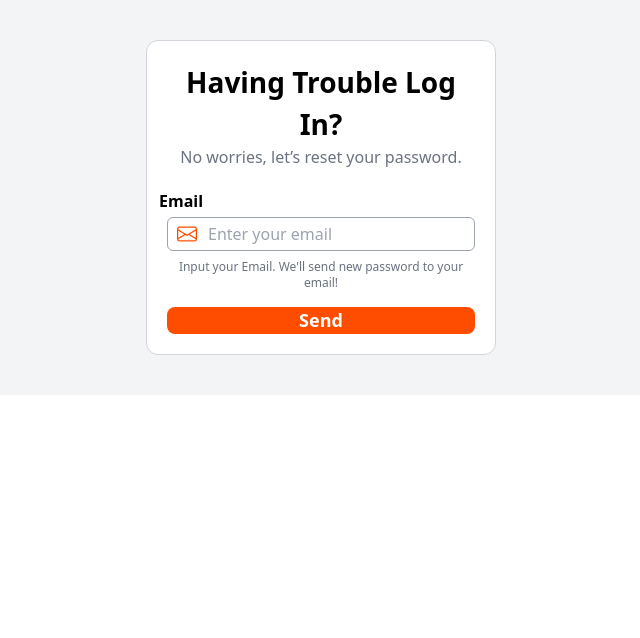
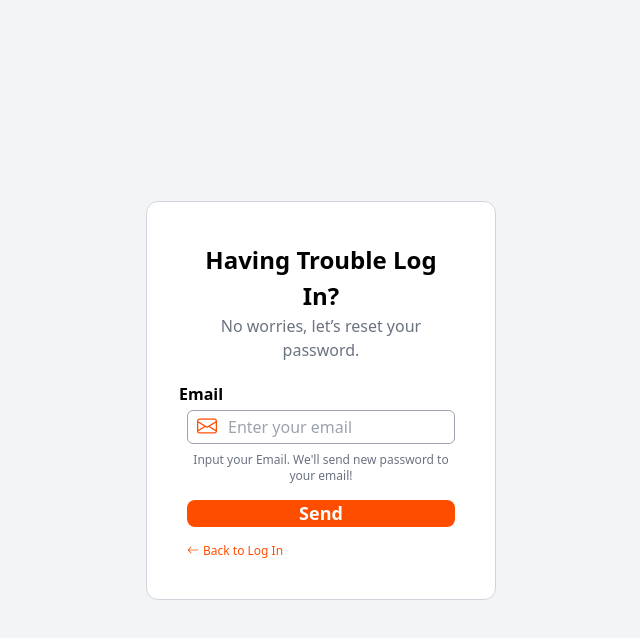
Before and after one commit to NguyenTAnh2005/New_Front_WEB, a React (Vite) app in the folder frontend/: page /forgot-password in a window 1280 px wide. Shown: the top 638 px of the page, without its empty margins (319-959 px from the left). Built offline with nearby package versions, Linux system fonts and the light colour scheme.

Commit message:
New Update

```diff
--- a/frontend/src/components/login_signup_forgotpass/forgotpassword.jsx
+++ b/frontend/src/components/login_signup_forgotpass/forgotpassword.jsx
@@ -1,6 +1,6 @@
 import { Input } from "./input"
-import { useEffect, useRef, useState } from "react"
-import { Link, useNavigate } from "react-router-dom";
+import { useState } from "react"
+import { useNavigate, Link } from "react-router-dom";
 export function ForgotPassword() {
     const [showModal, setShowModal] = useState(false);
     const navigate = useNavigate();
@@ -12,10 +12,10 @@ export function ForgotPassword() {
 
 
     return (
-        <div className="flex items-center animate__animated animate__fadeIn">
-            <div method="post" className="w-full text-gray-500 max-w-[350px] px-5 py-5 my-10 rounded-xl border-gray-300 border-[1px] mx-auto bg-white">
+        <div className="h-screen flex items-center animate__animated animate__fadeIn">
+            <div method="post" className="w-full text-gray-500 max-w-[350px] rounded-xl p-10 border-gray-300 border-[1px] mx-auto bg-white">
                 <div className="text-center mb-5">
-                    <p className="text-[28px] font-bold text-black">Having Trouble Log In?</p>
+                    <p className="text-[24px] font-bold text-black">Having Trouble Log In?</p>
                     <p>No worries, let’s reset your password.</p>
                 </div>
                 <Input id_input={"fp_ip1"} type={"email"} label_content={"email"} cls_icon={"bi bi-envelope"} />
@@ -25,6 +25,12 @@ export function ForgotPassword() {
                     className="mt-2 bg-mainCL w-full text-white text-[18px] font-semibold rounded-lg">
                     Send
                 </button>
+                <div className="text-xs mt-4 text-mainCL">
+                    <Link to="/login" >
+                        <i className="bi bi-arrow-left me-1"></i>
+                        Back to Log In
+                    </Link>
+                </div>
             </div>
             {
                 showModal && (
```
